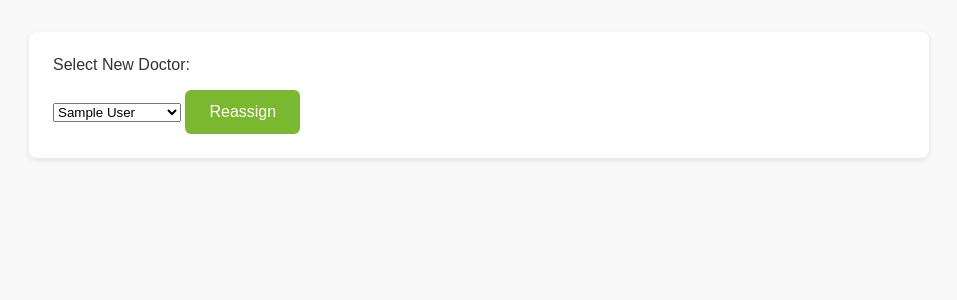
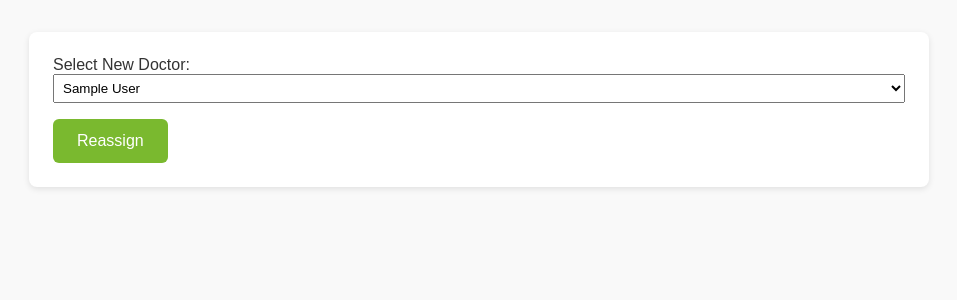
Before and after one commit to PTP0411/Impact-Rehab, a PHP site: page /reassignPatient.php?pid=1 in a window 1280 px wide. Shown: the part 187-487 px from the top of the page, without its empty margins (161-1118 px from the left). Run offline with PHP 8.4, Linux system fonts and the light colour scheme; the visitor is signed in with stand-in values (Sample User, id 1); tables that the repository leaves empty or names only in its code hold one stand-in row (values such as "Sample post").

Commit message:
UI Update for Reassign Patient
Made doctor select on reassign patient bigger.

```diff
--- a/reassignPatient.php
+++ b/reassignPatient.php
@@ -86,7 +86,7 @@ $doctors = $db->query("
 
     <form method="POST">
       <label for="new_did">Select New Doctor:</label>
-      <select name="new_did" id="new_did" required>
+      <select name="new_did" id="new_did" required style="width: 100%; padding: 5px;">
         <option value="">-- Select Doctor --</option>
         <?php foreach ($doctors as $doc): ?>
           <option value="<?php echo $doc['uid']; ?>" <?php echo ($doc['uid'] == $patient['did']) ? 'selected' : ''; ?>>
```
